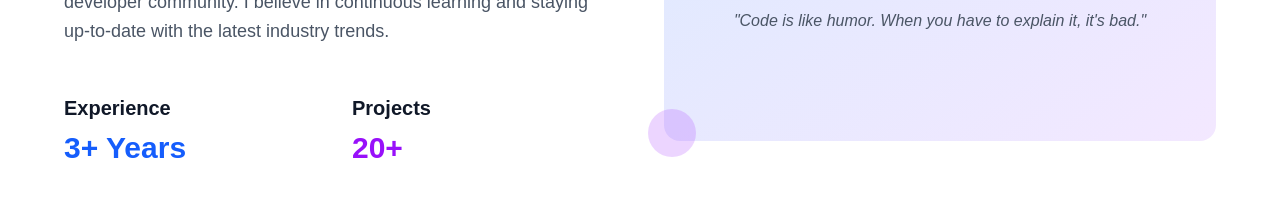
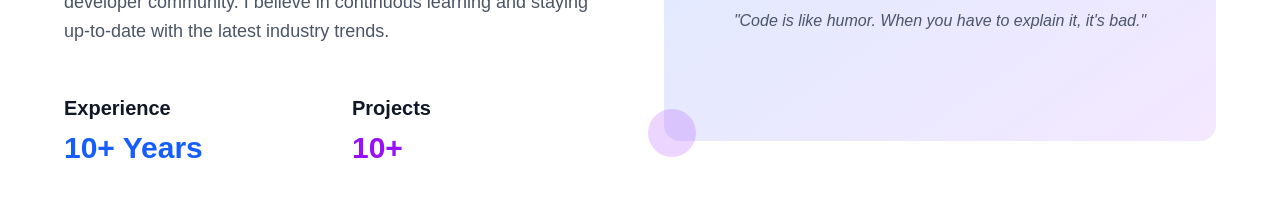
Before and after one commit to divineninja/porfolio-website, a Next.js app: page / in a window 1280 px wide. Shown: the part 1280-1500 px from the top of the page. Built offline with nearby package versions, Linux system fonts and the light colour scheme.

Commit message:
fix: update experience and project counts in About component

```diff
--- a/src/components/About.tsx
+++ b/src/components/About.tsx
@@ -29,11 +29,11 @@ export default function About() {
               <div className="grid grid-cols-2 gap-6 pt-6">
                 <div>
                   <h4 className="text-xl font-semibold text-gray-900 dark:text-white mb-2">Experience</h4>
-                  <p className="text-3xl font-bold text-blue-600">3+ Years</p>
+                  <p className="text-3xl font-bold text-blue-600">10+ Years</p>
                 </div>
                 <div>
                   <h4 className="text-xl font-semibold text-gray-900 dark:text-white mb-2">Projects</h4>
-                  <p className="text-3xl font-bold text-purple-600">20+</p>
+                  <p className="text-3xl font-bold text-purple-600">10+</p>
                 </div>
               </div>
             </div>
```
